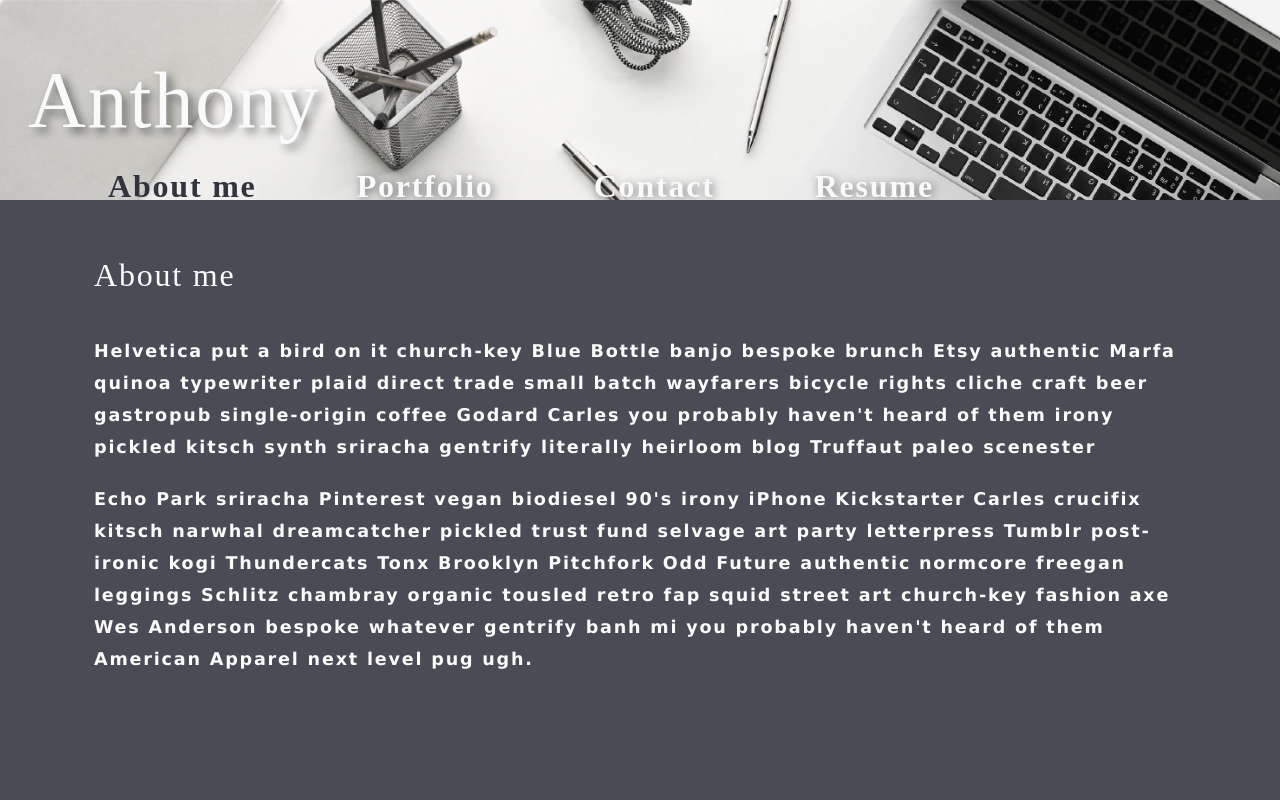
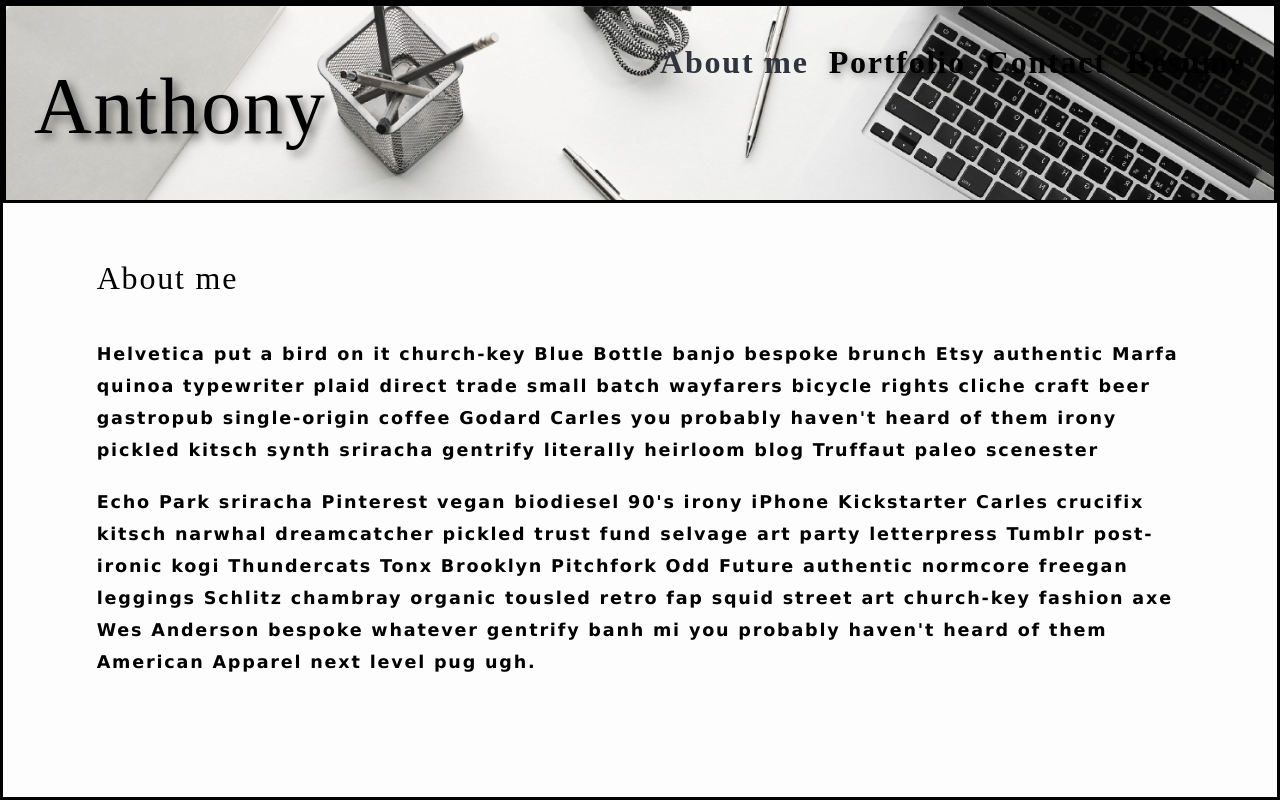
Before and after one commit to A-Speece/React-Portfolio, a React (Create React App) app: page / in a window 1280 px wide. Built offline with nearby package versions, Linux system fonts and the light colour scheme.

Commit message:
adding some style to the css

```diff
--- a/src/App.js
+++ b/src/App.js
@@ -7,13 +7,13 @@ import Footer from "./components/Footer";
 function App() {
   const [pages] = useState([
     {
-      name: "about me"
+      name: "about me",
     },
     { name: "portfolio" },
     { name: "contact" },
     {
-      name: "resume"
-    }
+      name: "resume",
+    },
   ]);
 
   const [currentPage, setCurrentPage] = useState(pages[0]);
--- a/src/components/Resume/index.js
+++ b/src/components/Resume/index.js
@@ -26,7 +26,7 @@ function Resume() {
           <li>MongoDB, Mongoose</li>
           <li>REST</li>
           <li>GraphQL</li>
-          <li>IBM RPG IV</li>
+          <li>IBM I Series RPGLE</li>
         </ul>
       </div>
     </section>
--- a/src/index.css
+++ b/src/index.css
@@ -25,7 +25,10 @@ html,
 body {
   min-height: 100%;
 }
-
+html {
+  border: solid black;
+  border-width: 3px;
+}
 body {
   margin: 0;
   padding: 0;
@@ -33,9 +36,11 @@ body {
   line-height: 1.5;
   font-size: 18px;
   letter-spacing: 0.1em;
-  background: var(--darker);
-  color: var(--light);
-  font-family: "lucida Sans", sans-serif;
+
+  background: rgb(254, 253, 253);
+  color: black;
+  font-family: "Lucida Sans", "Lucida Sans Regular", "Lucida Grande",
+    "Lucida Sans Unicode", Geneva, Verdana, sans-serif;
 }
 
 h1,
@@ -83,7 +88,7 @@ p {
 }
 
 a {
-  color: var(--light);
+  color: black;
   text-decoration: none;
   opacity: 0.5;
 }
@@ -95,6 +100,8 @@ a:hover {
 
 header {
   background: var(--dark);
+  border: solid black;
+  border-width: 3px;
 }
 
 header a {
@@ -111,7 +118,7 @@ button {
   outline: none;
   cursor: pointer;
   margin: 0 1px;
-  background-color: var(--dark);
+  background-color: black;
   padding: 10px 15px;
   opacity: 0.7;
 }
@@ -142,7 +149,7 @@ input {
   font-size: 1rem;
   padding: 0.25rem;
   width: 600px;
-  border: 1px solid var(--dark);
+  border: 1px solid black;
   outline: none;
   border-radius: 3px;
   transition: box-shadow 0.2s;
@@ -171,6 +178,7 @@ header {
 header h1 {
   position: relative;
   z-index: 2;
+  color: black;
 }
 
 header img {
@@ -183,10 +191,12 @@ header img {
 }
 
 nav {
-  position: relative;
+  position: absolute;
+
+  left: 2px;
   font-family: "Futara";
-  font-size: 2.5rem;
-  margin: 30px 20px;
+  font-size: 1.5rem;
+  margin: 130px;
 }
 
 nav a:hover {
@@ -194,9 +204,10 @@ nav a:hover {
 }
 
 nav li {
+  color: black;
   cursor: pointer;
   text-shadow: 2px 2px 10px rgba(0, 0, 0, 0.5);
-  margin: 0 50px;
+  margin: 0 10px;
 }
 
 ul.skills {
@@ -226,7 +237,7 @@ footer a:hover {
 textarea {
   width: 600px;
   height: 200px;
-  border: 3px solid #cccccc;
+  border: 2px solid black;
   padding: 5px;
   margin-top: 10px;
 }
```
